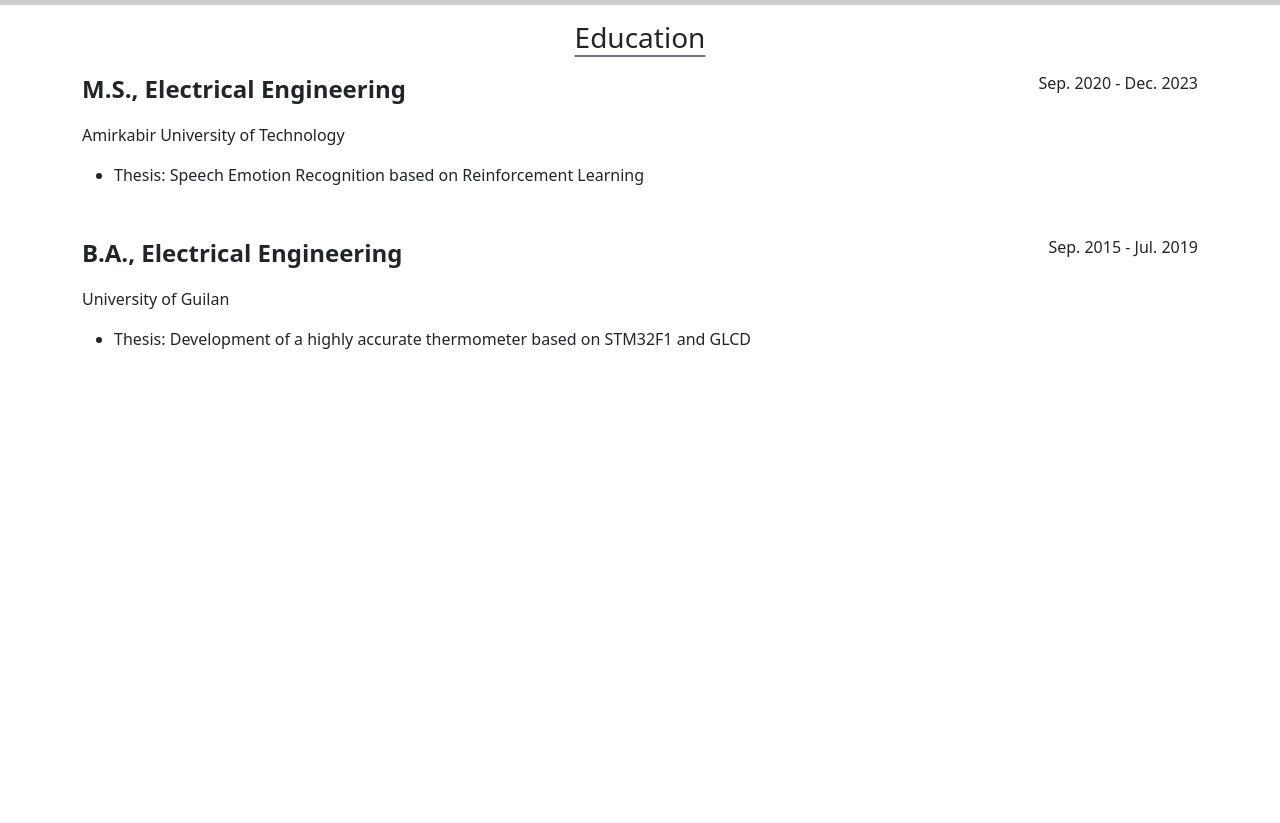
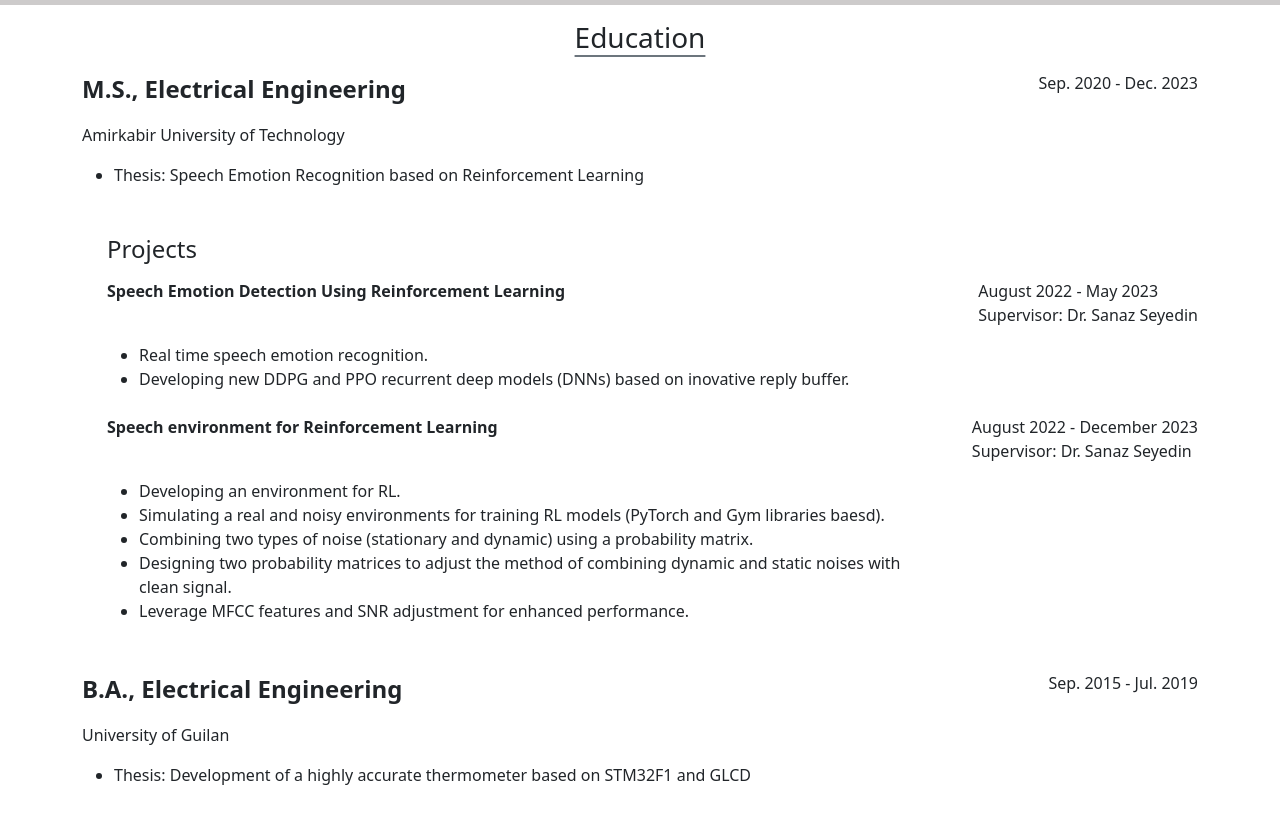
Before and after one commit to alireza0r/alirezarahmati.github.io, a plain HTML site: page education.html in a window 1280 px wide. Shown: the part 87-910 px from the top of the page. Before the commit the page ends 800 px from the top, so only its background shows below. Drawn offline with nearby package versions, Linux system fonts and the light colour scheme.

Commit message:
Add project to Education

```diff
--- a/education.html
+++ b/education.html
@@ -60,6 +60,44 @@
                       <ul>
                         <li>Thesis: Speech Emotion Recognition based on Reinforcement Learning</li>
                       </ul>
+
+
+                      <div class="mb-4 MS-projects">
+                        <h4 class="mb-3 mt-5">Projects</h4>
+                        <div class="d-flex justify-content-between">
+                          <p class="fw-bold">Speech Emotion Detection Using Reinforcement Learning</p>
+                          <div>
+                            <p class="p-0 m-0">August 2022 - May 2023</p>
+                            <p>Supervisor: Dr. Sanaz Seyedin</p>
+                          </div>
+                        </div>
+                        <div>
+                          <ul>
+                            <li>Real time speech emotion recognition.</li>
+                            <li>Developing new DDPG and PPO recurrent deep models (DNNs) based on inovative reply buffer.</li>
+                          </ul>
+                        </div>
+                      </div>
+
+                      <div class="mb-5 MS-projects">
+                        <div class="d-flex justify-content-between">
+                          <p class="fw-bold">Speech environment for Reinforcement Learning</p>
+                          <div>
+                            <p class="p-0 m-0">August 2022 - December 2023</p>
+                            <p>Supervisor: Dr. Sanaz Seyedin</p>
+                          </div>
+                        </div>
+                        <div>
+                          <ul>
+                            <li>Developing an environment for RL.</li>
+                            <li>Simulating a real and noisy environments for training RL models (PyTorch and Gym libraries baesd).</li>
+                            <li>Combining two types of noise (stationary and dynamic) using a probability matrix.</li>
+                            <li>Designing two probability matrices to adjust the method of combining dynamic and
+                              static noises with <br> clean signal.</li>
+                            <li>Leverage MFCC features and SNR adjustment for enhanced performance.</li>
+                          </ul>
+                        </div>
+                      </div>
                     </div>
                   </div>
 
--- a/style.css
+++ b/style.css
@@ -114,3 +114,8 @@ hr {
 .aboutMe {
   text-align: justify;
 }
+
+
+.MS-projects {
+  margin-left: 25px;
+}
```
